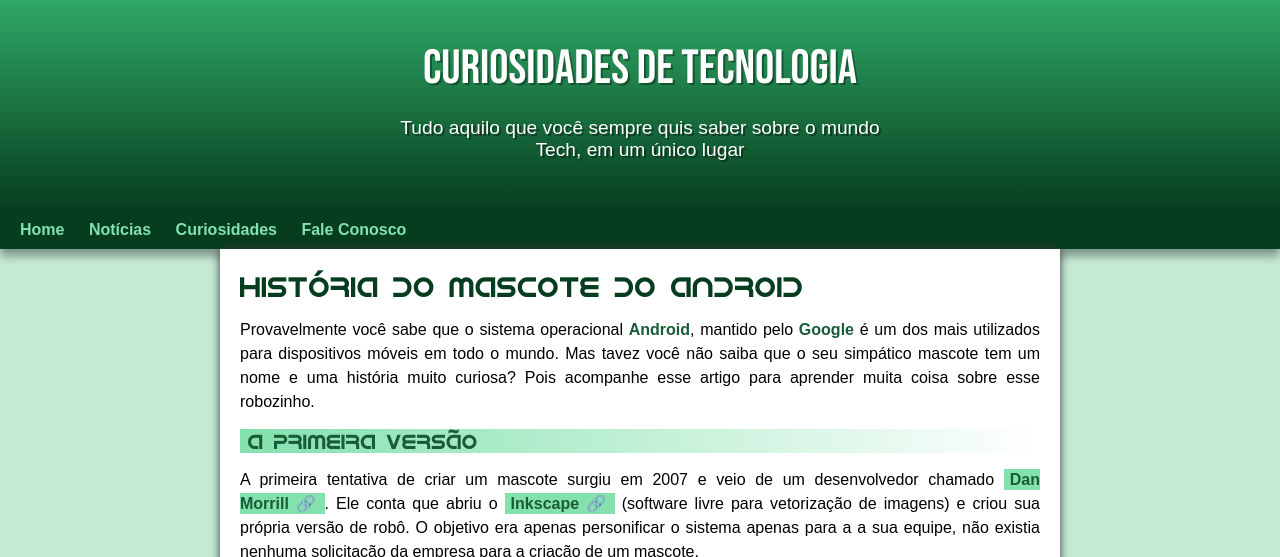
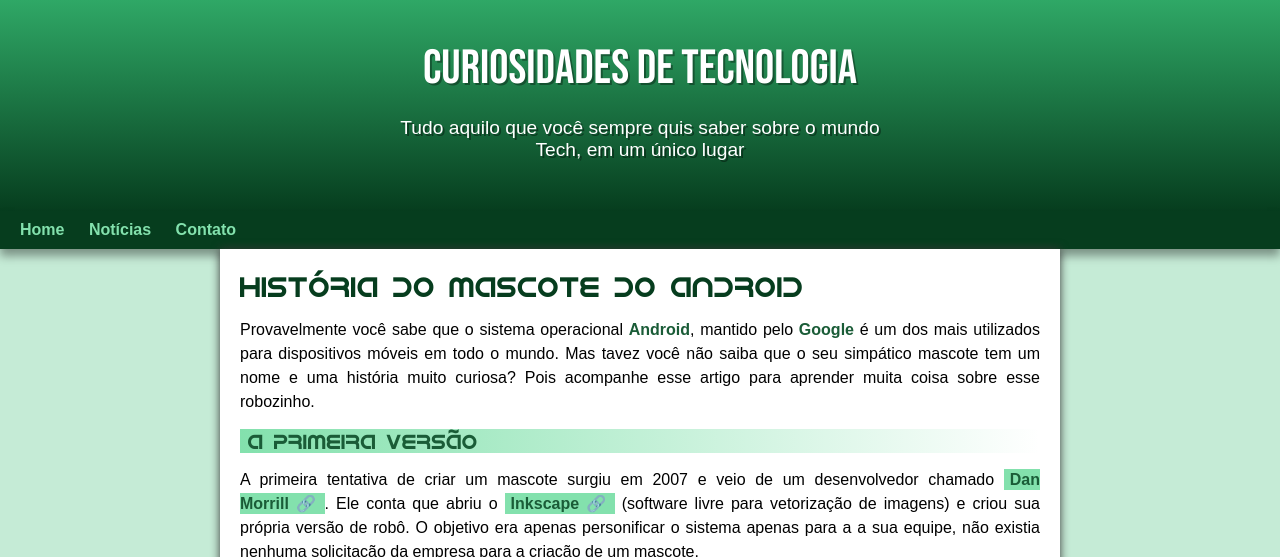
Before and after one commit to ryanpereiracody/Projeto-android, a plain HTML site: page index.html in a window 1280 px wide. Shown: the top 557 px of the page. Drawn offline with Linux system fonts and the light colour scheme.

Commit message:
ajustei o cabeçalho

```diff
--- a/index.html
+++ b/index.html
@@ -16,8 +16,7 @@
         <nav>
             <a href="">Home</a>
             <a href="">Notícias</a>
-            <a href="">Curiosidades</a>
-            <a href="">Fale Conosco</a>
+            <a href="">Contato</a>
         </nav>
     <main>
         <h1>História do Mascote do Android</h1>
@@ -31,7 +30,7 @@
             <p>A primeira tentativa de criar um mascote surgiu em 2007 e veio de um desenvolvedor chamado <a href="https://androidcommunity.com/dan-morrill-shows-us-the-android-mascot-that-almost-was-20130103/" target="_blank" class="externo">Dan Morrill</a>. Ele conta que abriu o <a href="https://inkscape.org/pt-br/" target="_blank" class="externo">Inkscape</a> (software livre para vetorização de imagens) e criou sua própria versão de robô. O objetivo era apenas personificar o sistema apenas para a a sua equipe, não existia nenhuma solicitação da empresa para a criação de um mascote.</p>
 
             <picture>
-                <source media="(max-width: 670px)" srcset="imagens/dan-droids-pq.png">
+                <source media="(max-width: 640px)" srcset="imagens/dan-droids-pq.png">
                 <img src="imagens/dan-droids.png" alt="primeiro mascote do Android">
 
             </picture>
```
